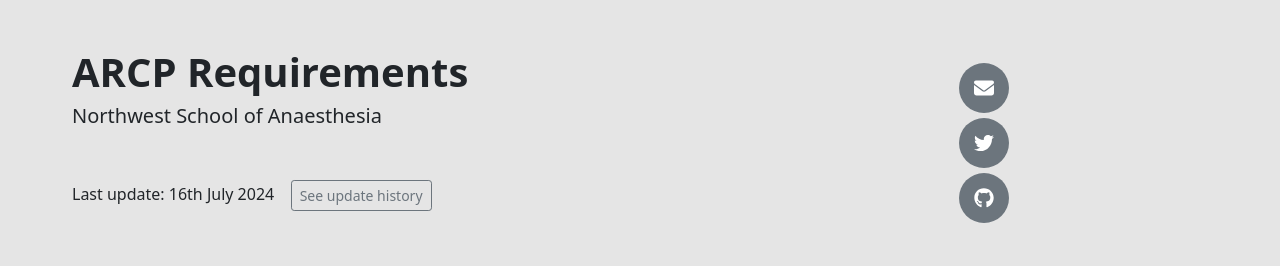
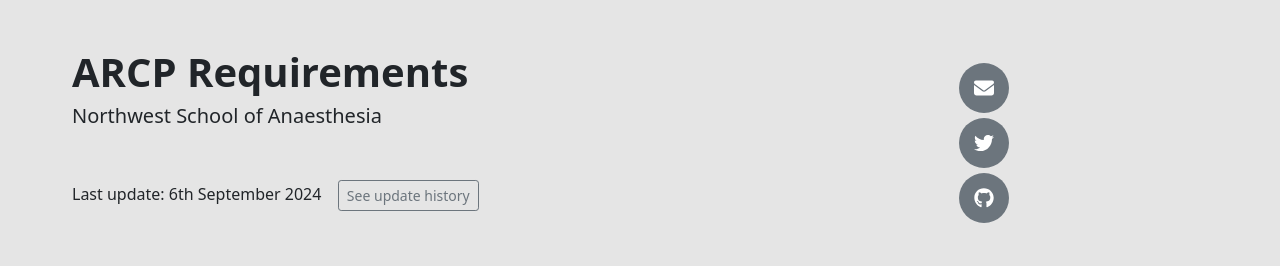
Before and after one commit to jplomas/arcp, a Vue app: page / in a window 1280 px wide. Shown: the top 266 px of the page. Built offline with nearby package versions, Linux system fonts and the light colour scheme.

Commit message:
CV, audit/qi and feedback link changes

```diff
--- a/src/DetailsModal.vue
+++ b/src/DetailsModal.vue
@@ -17,6 +17,11 @@
         </div>
         <div class="modal-body">
           <dl>
+            <dt>6th September 2024</dt>
+            <dd>
+              CV section changes, particularly for CT2 grades. Also clarification around audit/QI and clinical
+              governance added as separate main section. Feedback link changed to new MMACC site.
+            </dd>
             <dt>16th July 2024</dt>
             <dd>Form R links changed and TIS information added (thanks to Dr P Wilson for flagging!)</dd>
             <dt>21st March 2024</dt>
--- a/src/JumboHeader.vue
+++ b/src/JumboHeader.vue
@@ -9,7 +9,7 @@
               <h5>Northwest School of Anaesthesia</h5>
               <p>&nbsp;</p>
               <h6>
-                Last update: 16th July 2024 &nbsp;
+                Last update: 6th September 2024 &nbsp;
                 <a
                   href="#detailsModal"
                   role="button"
```
Also changed, not shown: 1 other file (tests, documents, lock files or other folders).
